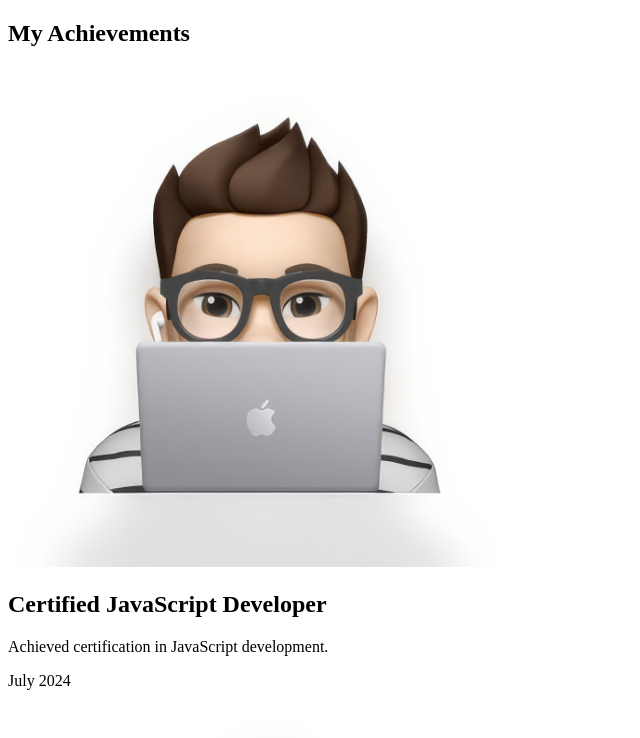
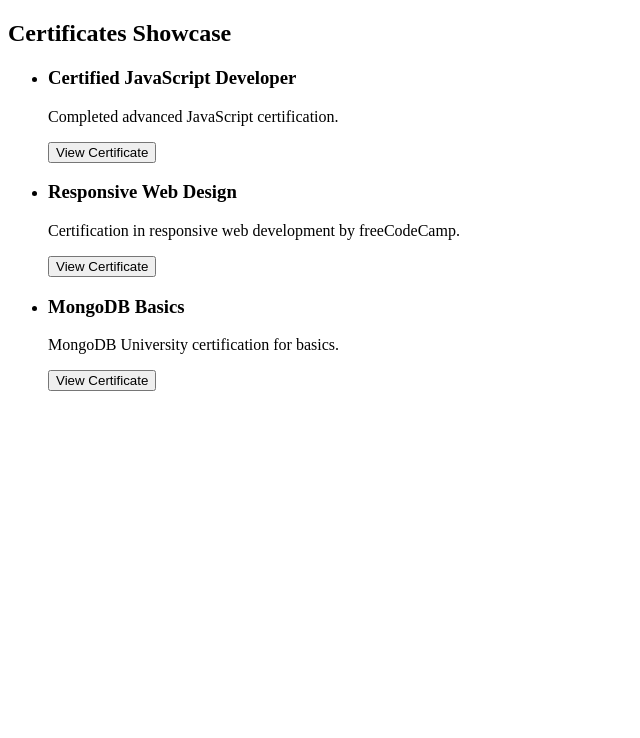
Before and after one commit to prasenjitpriyan/portfolio, a Next.js app: page /CertificatesShowcasePage in a window 1280 px wide. Shown: the top 738 px of the page, without its empty margins (0-640 px from the left). Built offline with nearby package versions, Linux system fonts and the light colour scheme.

Commit message:
About page certificate showcase page modified

```diff
--- a/components/Certificate.jsx
+++ /dev/null
@@ -1,34 +0,0 @@
-'use client'
-
-import Image from 'next/image'
-import React from 'react'
-import { motion } from 'framer-motion' // Import motion from framer-motion
-
-const Certificate = ({ title, image, description, date }) => {
-  return (
-    <motion.div
-      className="bg-my-color-4 rounded-lg shadow-lg overflow-hidden relative transition-transform"
-      whileHover={{ scale: 1.05, boxShadow: '0 10px 20px rgba(0, 0, 0, 0.3)' }} // Scale effect
-      transition={{ duration: 0.3 }} // Smooth transition
-    >
-      <Image
-        width={500}
-        height={500}
-        src={image}
-        alt={title}
-        className="w-full h-80 object-cover"
-      />
-      {/* Glass effect overlay */}
-      <div className="absolute inset-0 bg-white opacity-0 hover:opacity-30 transition-opacity duration-300 backdrop-blur-sm" />
-
-      {/* Text overlay that appears on hover */}
-      <div className="absolute inset-0 flex flex-col justify-center items-center text-center opacity-0 hover:opacity-100 transition-opacity duration-300">
-        <h2 className="text-xl font-semibold text-my-color-2 mb-2">{title}</h2>
-        <p className="text-my-color-2 mb-2">{description}</p>
-        <span className="text-my-color-2 text-sm">{date}</span>
-      </div>
-    </motion.div>
-  )
-}
-
-export default Certificate
--- a/components/IntroductionSection.jsx
+++ b/components/IntroductionSection.jsx
@@ -152,12 +152,13 @@ const IntroductionSection = () => {
   ]
 
   return (
-    <div>
+    <div className="px-6 py-16 flex justify-center ">
+      <div className="max-w-7xl w-full">
         <h1 className="text-4xl font-bold text-center text-my-color-4 mb-6">
           About Me
         </h1>
         <motion.div
-        className="text-lg mb-6 text-my-color-4"
+          className="text-lg text-justify mb-6 text-my-color-4 leading-7"
           initial="hidden"
           whileInView="visible"
           viewport={{ once: true }}
@@ -194,6 +195,7 @@ const IntroductionSection = () => {
           ))}
         </motion.div>
       </div>
+    </div>
   )
 }
 
--- a/pages/CertificatesShowcasePage.jsx
+++ b/pages/CertificatesShowcasePage.jsx
@@ -1,81 +1,117 @@
-import React from 'react'
-import Certificate from '@/components/Certificate'
+'use client'
 
-const CertificatesShowcasePage = () => {
-  const certificates = [
+import { useState } from 'react'
+import { motion, AnimatePresence } from 'framer-motion'
+
+const achievements = [
   {
     title: 'Certified JavaScript Developer',
-      image: '/myIMG.jpg',
-      description: 'Achieved certification in JavaScript development.',
-      date: 'July 2024'
+    description: 'Completed advanced JavaScript certification.',
+    certificateLink: '/path/to/javascript-certificate.pdf'
   },
   {
-      title: 'TypeScript Mastery',
-      image: '/myIMG.jpg',
-      description: 'Mastered TypeScript for web development.',
-      date: 'August 2024'
+    title: 'Responsive Web Design',
+    description: 'Certification in responsive web development by freeCodeCamp.',
+    certificateLink: '/path/to/responsive-design-certificate.pdf'
   },
   {
-      title: 'React Professional Certification',
-      image: '/myIMG.jpg',
-      description: 'Professional certification in React development.',
-      date: 'September 2024'
-    },
-    {
-      title: 'Certified JavaScript Developer',
-      image: '/myIMG.jpg',
-      description: 'Achieved certification in JavaScript development.',
-      date: 'July 2024'
-    },
-    {
-      title: 'TypeScript Mastery',
-      image: '/myIMG.jpg',
-      description: 'Mastered TypeScript for web development.',
-      date: 'August 2024'
-    },
-    {
-      title: 'React Professional Certification',
-      image: '/myIMG.jpg',
-      description: 'Professional certification in React development.',
-      date: 'September 2024'
-    },
-    {
-      title: 'Certified JavaScript Developer',
-      image: '/myIMG.jpg',
-      description: 'Achieved certification in JavaScript development.',
-      date: 'July 2024'
-    },
-    {
-      title: 'TypeScript Mastery',
-      image: '/myIMG.jpg',
-      description: 'Mastered TypeScript for web development.',
-      date: 'August 2024'
-    },
-    {
-      title: 'React Professional Certification',
-      image: '/myIMG.jpg',
-      description: 'Professional certification in React development.',
-      date: 'September 2024'
+    title: 'MongoDB Basics',
+    description: 'MongoDB University certification for basics.',
+    certificateLink: '/path/to/mongodb-certificate.pdf'
   }
 ]
 
+const CertificatesShowcasePage = () => {
+  const [isOpen, setIsOpen] = useState(false)
+  const [selectedAchievement, setSelectedAchievement] = useState(null)
+
+  const openModal = (achievement) => {
+    setSelectedAchievement(achievement)
+    setIsOpen(true)
+  }
+
+  const closeModal = () => {
+    setIsOpen(false)
+    setSelectedAchievement(null)
+  }
+
   return (
-    <section className="min-h-screen bg-my-color-2 p-8">
-      <h1 className="text-4xl font-bold text-center text-my-color-4 mb-8">
-        My Achievements
-      </h1>
-      <div className="grid grid-cols-1 sm:grid-cols-2 md:grid-cols-3 gap-6">
-        {certificates.map((cert, index) => (
-          <Certificate
+    <div className="max-w-7xl mx-auto p-4 bg-my-color-2">
+      <h2 className="text-2xl font-bold text-my-color-4 mb-6">
+        Certificates Showcase
+      </h2>
+      <motion.ul
+        initial={{ opacity: 0, y: 10 }}
+        animate={{ opacity: 1, y: 0 }}
+        transition={{ duration: 0.5 }}
+        className="space-y-4"
+      >
+        {achievements.map((achievement, index) => (
+          <motion.li
             key={index}
-            title={cert.title}
-            image={cert.image}
-            description={cert.description}
-            date={cert.date}
-          />
+            initial={{ opacity: 0, x: -50 }}
+            animate={{ opacity: 1, x: 0 }}
+            exit={{ opacity: 0, x: 50 }}
+            transition={{ duration: 0.4, delay: index * 0.1 }}
+            className="flex flex-col sm:flex-row items-center justify-between p-4 border border-my-color-3 rounded-lg hover:shadow-lg transition"
+          >
+            <div className="sm:w-2/3">
+              <h3 className="text-xl font-semibold text-my-color-3">
+                {achievement.title}
+              </h3>
+              <p className="text-sm text-my-color-4">
+                {achievement.description}
+              </p>
+            </div>
+            <button
+              onClick={() => openModal(achievement)}
+              className="mt-4 sm:mt-0 bg-my-color-3 text-my-color-2 px-4 py-2 rounded-md text-sm hover:bg-my-color-1 hover:text-my-color-4 transition"
+            >
+              View Certificate
+            </button>
+          </motion.li>
         ))}
+      </motion.ul>
+
+      <AnimatePresence>
+        {isOpen && selectedAchievement && (
+          <motion.div
+            className="fixed inset-0 flex items-center justify-center bg-black bg-opacity-50 z-50"
+            initial={{ opacity: 0 }}
+            animate={{ opacity: 1 }}
+            exit={{ opacity: 0 }}
+            transition={{ duration: 0.3 }}
+          >
+            <motion.div
+              className="bg-white rounded-lg p-6 max-w-lg w-full sm:max-w-xl lg:max-w-2xl"
+              initial={{ scale: 0.8, opacity: 0 }}
+              animate={{ scale: 1, opacity: 1 }}
+              exit={{ scale: 0.8, opacity: 0 }}
+              transition={{ duration: 0.3 }}
+            >
+              <h3 className="text-xl font-bold mb-4">
+                {selectedAchievement.title}
+              </h3>
+              <p className="text-sm mb-4">{selectedAchievement.description}</p>
+              <a
+                href={selectedAchievement.certificateLink}
+                target="_blank"
+                rel="noopener noreferrer"
+                className="inline-block bg-my-color-3 text-my-color-2 px-4 py-2 rounded-md text-sm hover:bg-my-color-1 hover:text-my-color-4 transition"
+              >
+                Open Certificate
+              </a>
+              <button
+                onClick={closeModal}
+                className="mt-4 w-full bg-my-color-4 text-my-color-2 px-4 py-2 rounded-md text-sm hover:bg-gray-700 hover:text-my-color-4 transition"
+              >
+                Close
+              </button>
+            </motion.div>
+          </motion.div>
+        )}
+      </AnimatePresence>
     </div>
-    </section>
   )
 }
 
```
Also changed, not shown: components/SkillsSection.jsx (+12 -8 lines), components/Timeline.jsx (+16 -46 lines), assets/images/Certificates1.jpg (added), assets/images/Certificates2.jpg (added). Lines whose indentation alone changed are shown as unchanged.
